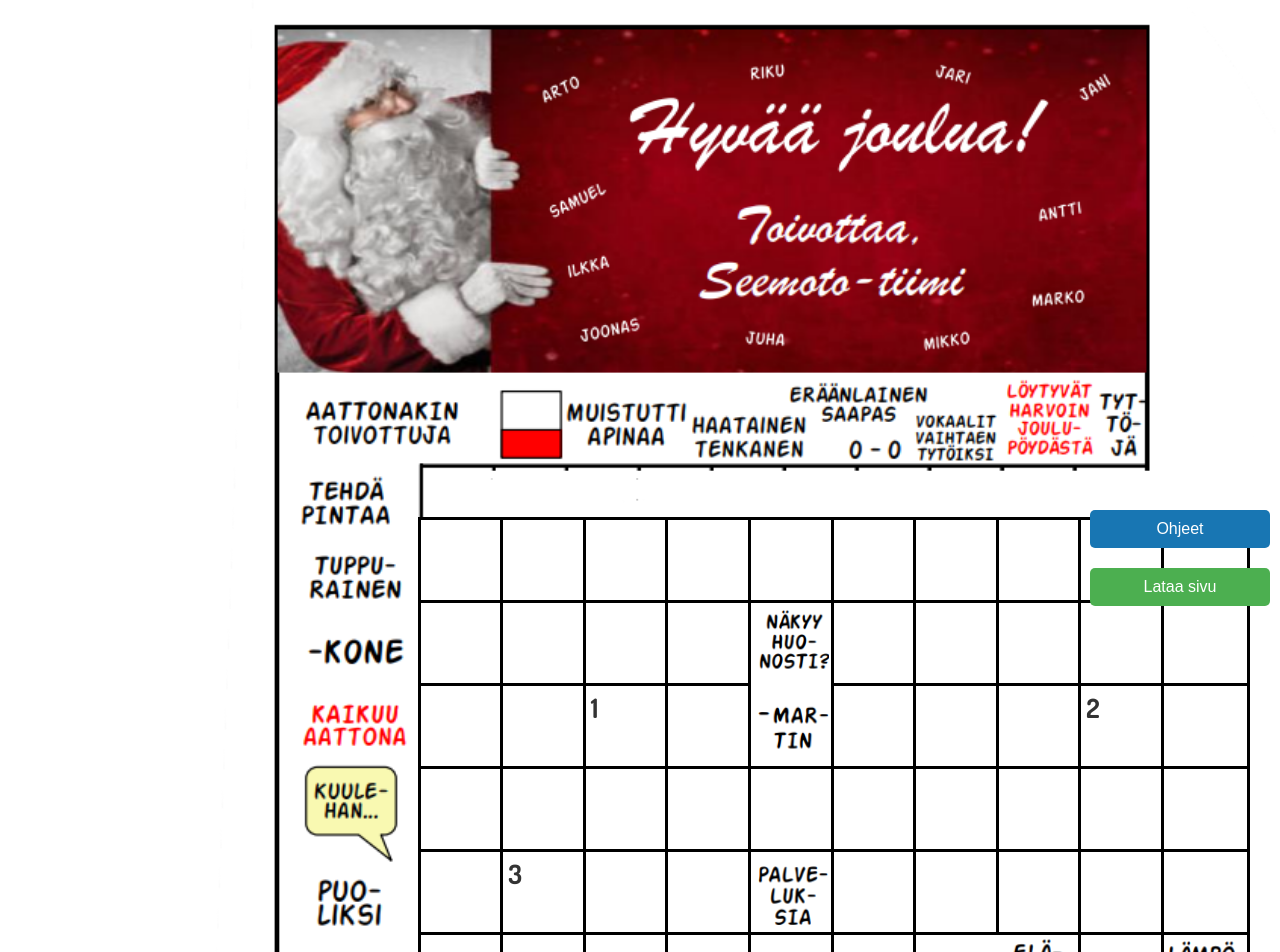
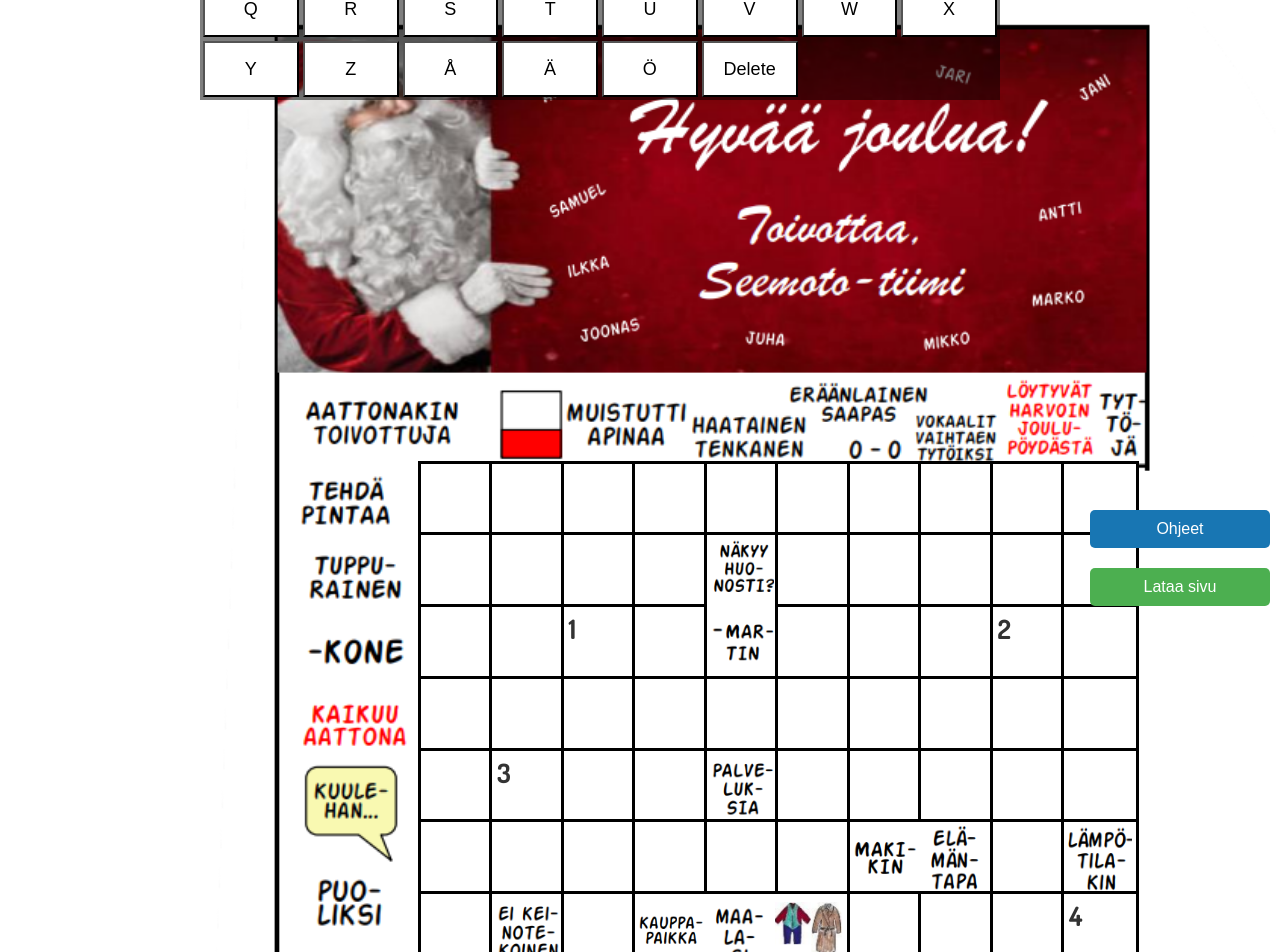
Before and after one commit to DeveloperWizard83/ristikko2021, a React (Vite) app: page / in a window 1280 px wide. Shown: the top 952 px of the page. Built offline with nearby package versions, Linux system fonts and the light colour scheme.

Commit message:
Paranneltu mobiilinäkymää

```diff
--- a/src/CrosswordGrid.css
+++ b/src/CrosswordGrid.css
@@ -26,13 +26,6 @@
   margin-top: 435px; /* Adjust the value as needed */
   left: 19%;
   top: 9%;
-
-
-
-
-
-
-
 
 }
 
@@ -89,7 +82,13 @@
 }
 
 
-
+@media (max-height: 910px) {
+  .grid-container {
+    grid-template-rows: repeat(11, 71.8px); /* Example to adjust row height based on viewport height */
+    grid-template-columns: repeat(10, 71.5px);
+    top: 4.8%;
+  }
+}
 
 
 
--- a/src/CustomKeyboard.css
+++ b/src/CustomKeyboard.css
@@ -4,7 +4,7 @@
 }
 
 
-@media (min-width: 421px) and (max-width: 500px) {
+@media (max-height: 800px) {
 
 
 
```
